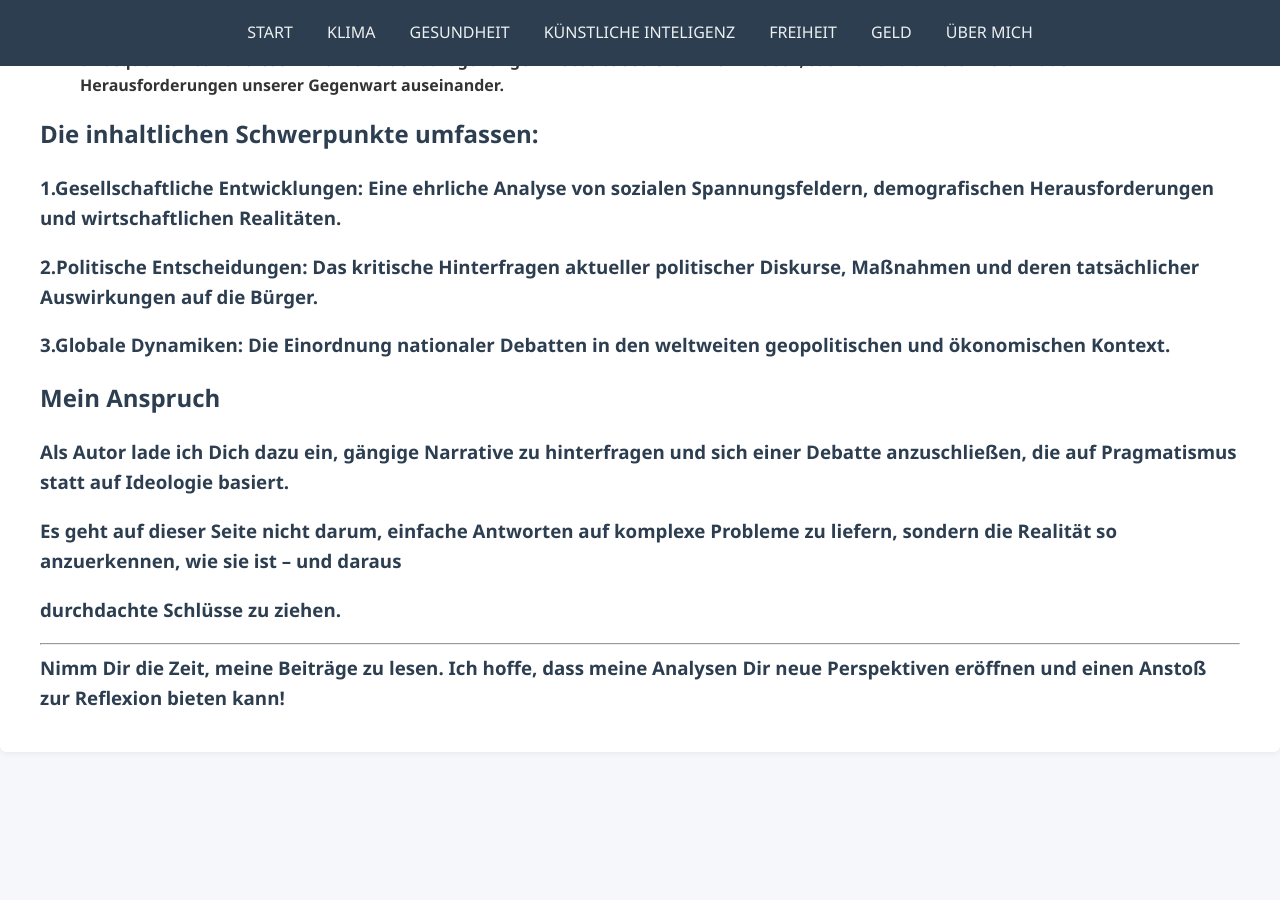
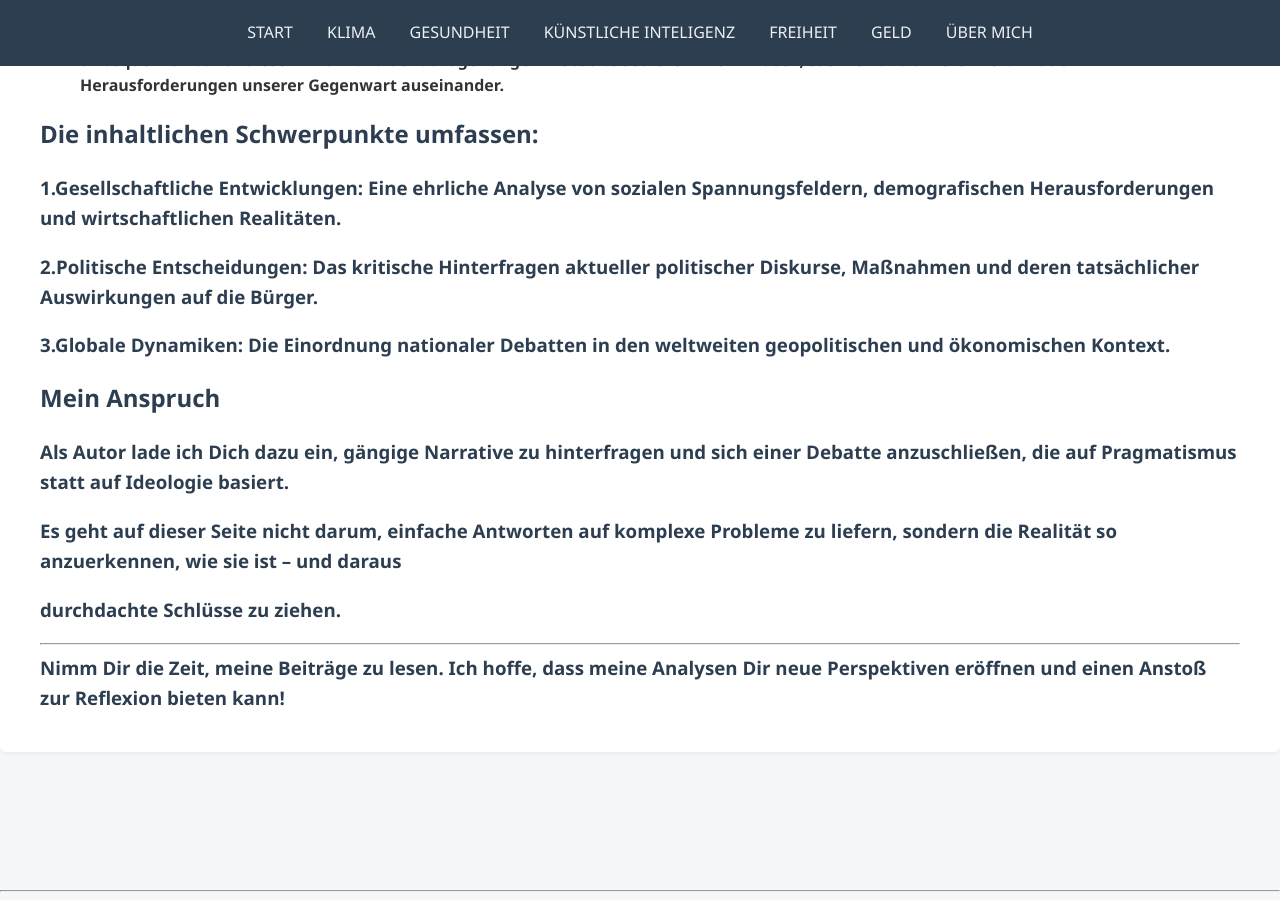
Before and after one commit to TheGermanTruth/TheGermanTruth, a Jekyll site: the page built from index.md, in a window 1280 px wide and 900 px high, scrolled down 1784 px. Built offline with Jekyll 4.4.1, drawn with Linux system fonts in a browser that asks for light colours; before the commit the page ends 2556 px from its top, so only the background shows below that.

Commit message:
Update index.md

```diff
--- a/index.md
+++ b/index.md
@@ -47,3 +47,9 @@
 ### Nimm Dir die Zeit, meine Beiträge zu lesen. Ich hoffe, dass meine Analysen Dir neue Perspektiven eröffnen und einen Anstoß zur Reflexion bieten kann!
 
 </div>
+
+<br>&nbsp;
+<br>&nbsp;
+<br>&nbsp;
+
+---
```
